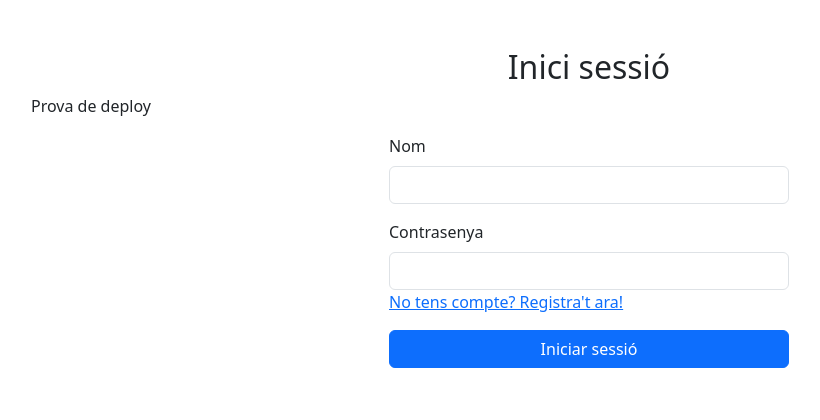
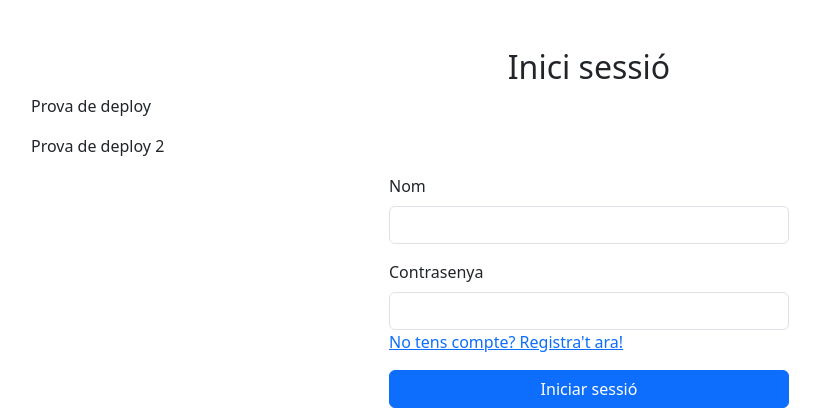
Before and after one commit to RogerOrti/M12_egp, a PHP site: page /index.php in a window 1280 px wide. Shown: the part 56-476 px from the top of the page, without its empty margins (51-871 px from the left). Run offline with PHP 8.4, Linux system fonts and the light colour scheme.

Commit message:
Prova deploy 2

```diff
--- a/login.php
+++ b/login.php
@@ -13,6 +13,7 @@
     <div class="container mt-5">
         <h2 class="text-center">Inici sessió</h2>
         <p>Prova de deploy</p>
+        <p>Prova de deploy 2</p>
 
     <?php
         include_once('php_partials/missatges.php');
```
